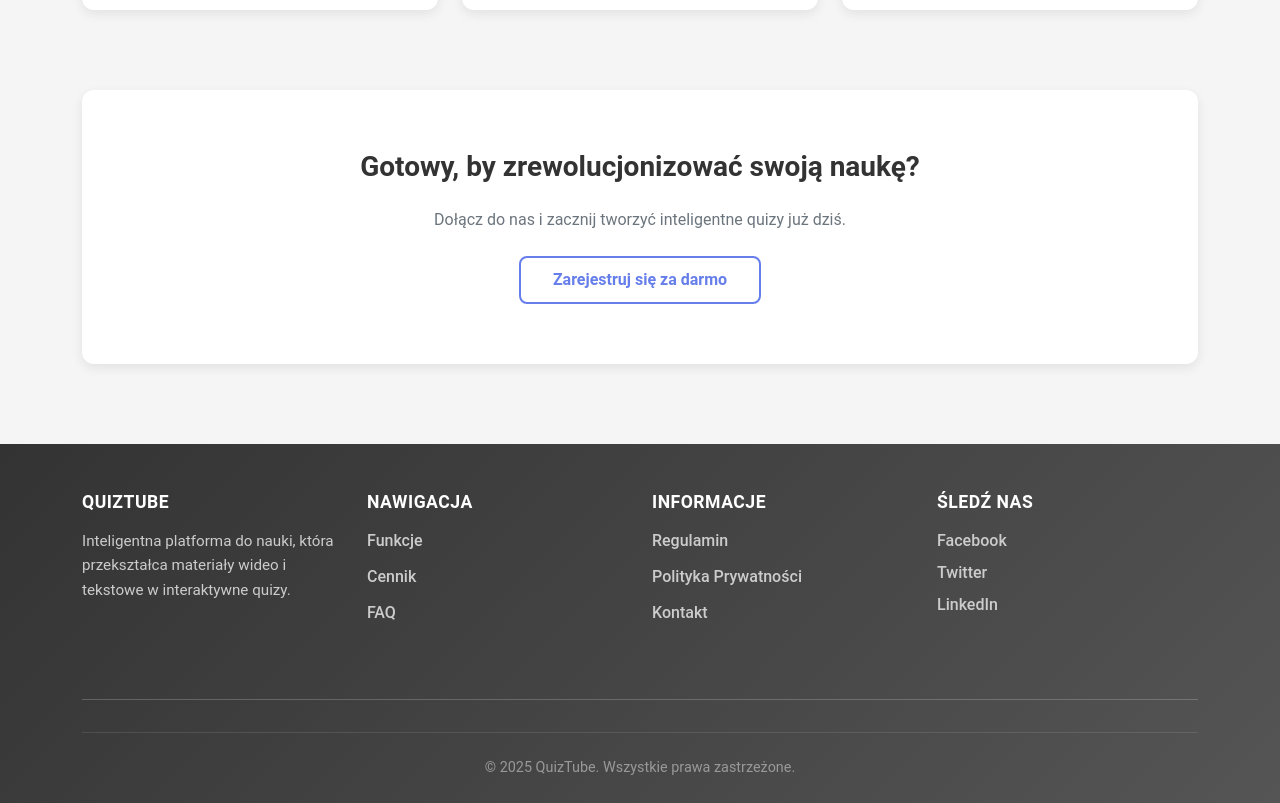
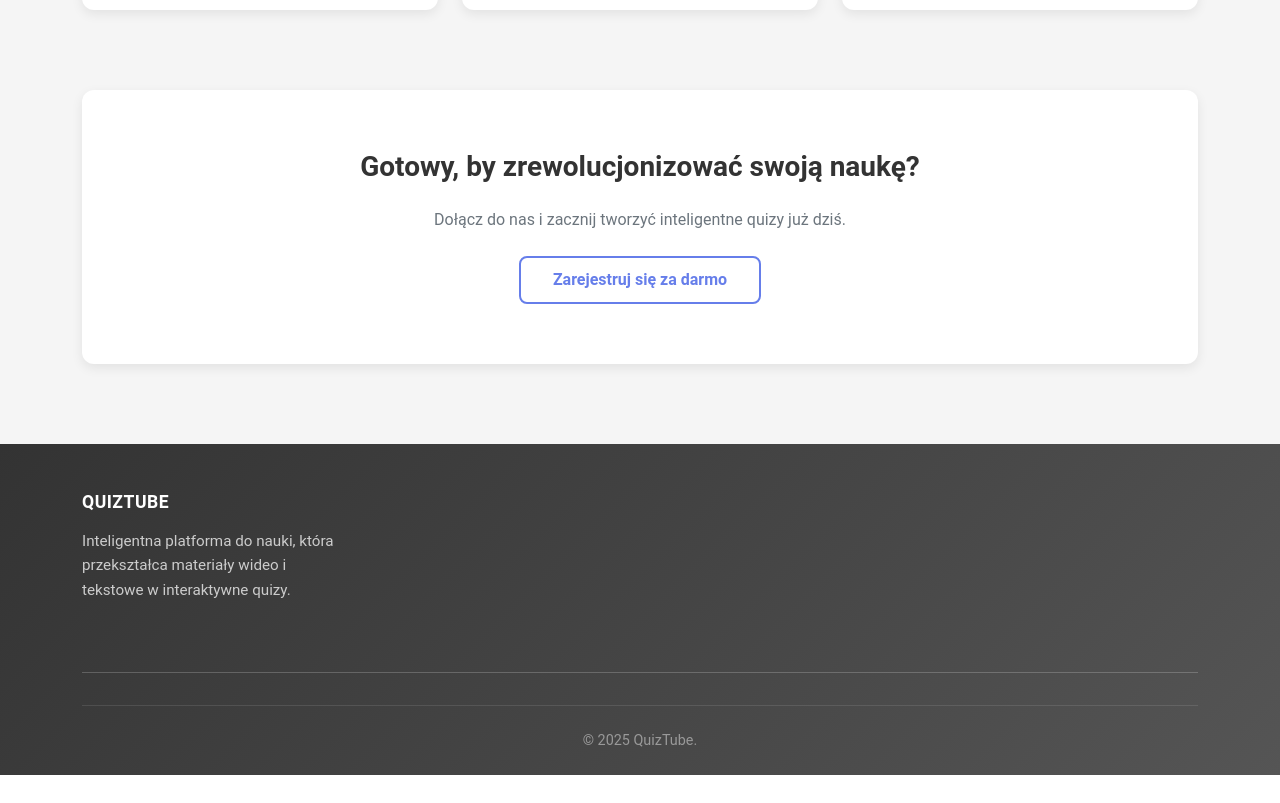
Before and after one commit to Tomasz2002/AI-project, a React app in the folder frontend/: page / in a window 1280 px wide. Shown: the part 931-1734 px from the top of the page. After the commit the page ends 1706 px from the top, so only its background shows below. Built offline with nearby package versions, Linux system fonts and the light colour scheme; the HTML template or start-up script is replaced by a standard one.

Commit message:
Refactor Footer component: remove navigation and legal links, update copyright notice

```diff
--- a/frontend/src/layout/Footer/Footer.tsx
+++ b/frontend/src/layout/Footer/Footer.tsx
@@ -14,42 +14,11 @@ const Footer: React.FC = () => {
               Inteligentna platforma do nauki, która przekształca materiały wideo i tekstowe w interaktywne quizy.
             </p>
           </div>
-
-          {/* Linki */}
-          <div className={`col-12 col-md-6 col-lg-3 ${styles.column}`}>
-            <h6 className={styles.columnTitle}>Nawigacja</h6>
-            <ul className={styles.linksList}>
-              <li><a href="#features" className={styles.link}>Funkcje</a></li>
-              <li><a href="#" className={styles.link}>Cennik</a></li>
-              <li><a href="#" className={styles.link}>FAQ</a></li>
-            </ul>
-          </div>
-
-          {/* Prawne */}
-          <div className={`col-12 col-md-6 col-lg-3 ${styles.column}`}>
-            <h6 className={styles.columnTitle}>Informacje</h6>
-            <ul className={styles.linksList}>
-              <li><a href="#" className={styles.link}>Regulamin</a></li>
-              <li><a href="#" className={styles.link}>Polityka Prywatności</a></li>
-              <li><a href="#" className={styles.link}>Kontakt</a></li>
-            </ul>
-          </div>
-
-          {/* Social */}
-          <div className={`col-12 col-md-6 col-lg-3 ${styles.column}`}>
-            <h6 className={styles.columnTitle}>Śledź nas</h6>
-            <div className={styles.socialLinks}>
-              <a href="#" className={styles.socialLink}>Facebook</a>
-              <a href="#" className={styles.socialLink}>Twitter</a>
-              <a href="#" className={styles.socialLink}>LinkedIn</a>
-            </div>
-          </div>
         </div>
-
         <div className={styles.divider}></div>
         <div className={styles.bottomSection}>
           <p className={styles.copyright}>
-            &copy; 2025 QuizTube. Wszystkie prawa zastrzeżone.
+            &copy; 2025 QuizTube.
           </p>
         </div>
       </div>
```
